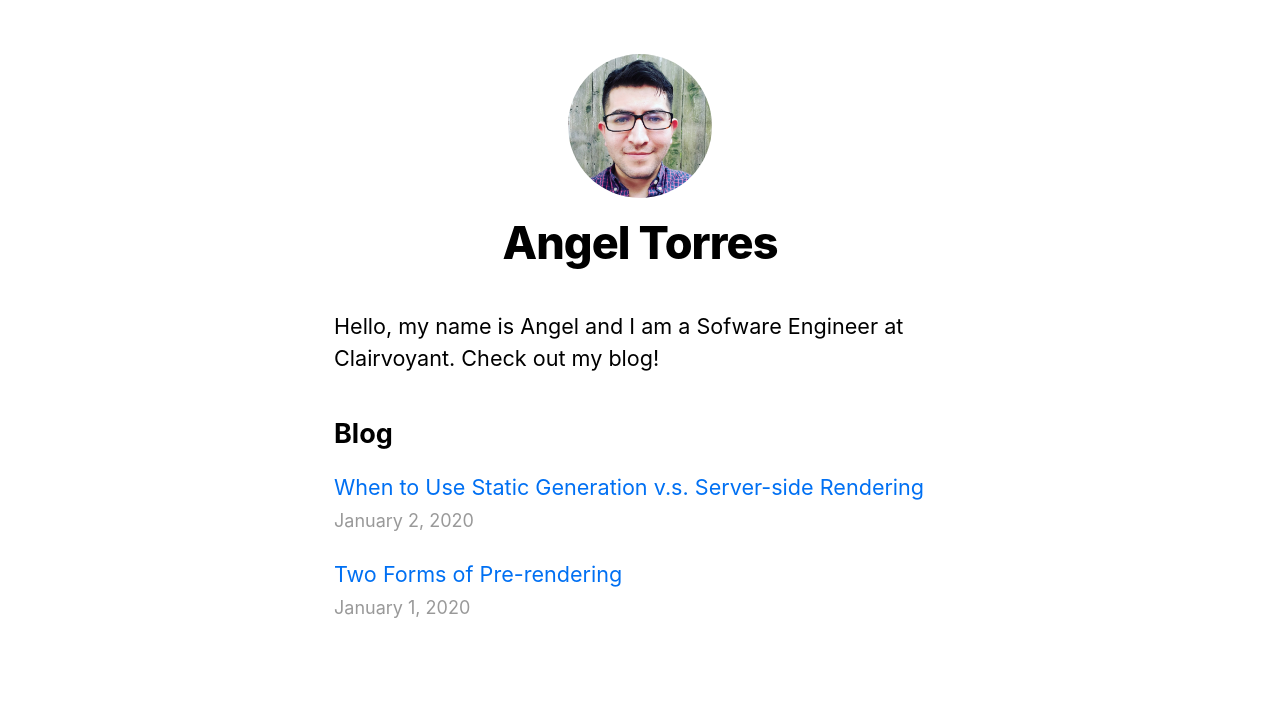
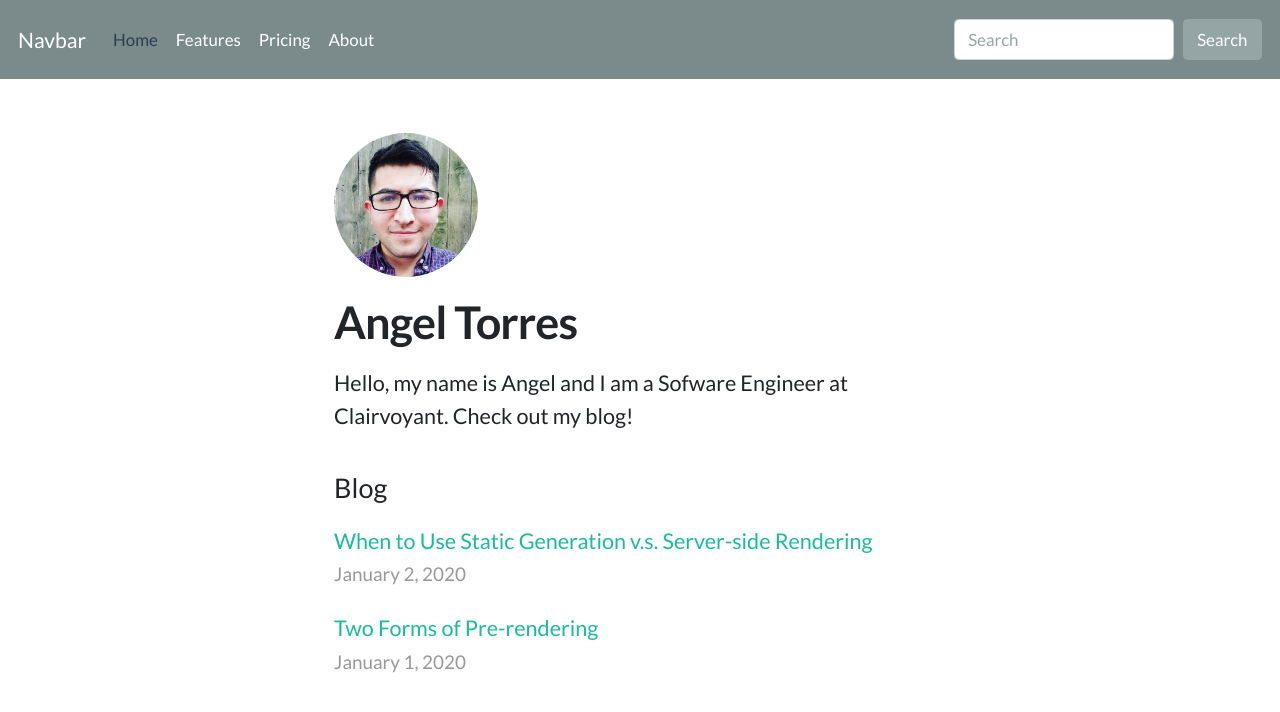
Before and after one commit to angeltorgon/nextjs-tutorial, a Next.js app in the folder nextjs-blog/: page / in a window 1280 px wide. Shown: the top 712 px of the page. Built offline with nearby package versions, Linux system fonts and the light colour scheme.

Commit message:
added a navbar component

```diff
--- a/nextjs-blog/components/layout.js
+++ b/nextjs-blog/components/layout.js
@@ -1,6 +1,7 @@
 import React from 'react'
 import Head from 'next/head'
 import Link from 'next/link'
+import Nav from '../components/nav'
 import utilStyles from '../styles/utils.module.scss'
 import styles from './layout.module.scss'
 
@@ -9,7 +10,7 @@
 
 export default function Layout({ children, home }) {
     return (
-        <div className={styles.container}>
+        <div>
             <Head>
                 <link rel="icon" href="/favicon.ico" />
                 <meta
@@ -22,10 +23,13 @@
                         siteTitle
                     )}.png?theme=light&md=0&fontSize=75px&images=https%3A%2F%2Fassets.vercel.com%2Fimage%2Fupload%2Ffront%2Fassets%2Fdesign%2Fnextjs-black-logo.svg`}
                 />
+                <link rel="stylesheet" href="https://bootswatch.com/4/flatly/bootstrap.min.css"></link>
                 <meta name="og:title" content={siteTitle} />
                 <meta name="twitter:card" content="summary_large_image" />
             </Head>
-            <header className={styles.header}>
+            <Nav />
+            <div className={styles.container}>
+                <header >
                     {home ? (
                         <>
                             <img
@@ -63,5 +67,6 @@
                     </div>
                 )}
             </div>
+        </div>
     )
 }
--- /dev/null
+++ b/nextjs-blog/components/nav.js
@@ -0,0 +1,31 @@
+export default function Nav() {
+    return (
+        <nav class="navbar navbar-expand-lg navbar-dark bg-dark">
+            <a class="navbar-brand" href="#">Navbar</a>
+            <button class="navbar-toggler" type="button" data-toggle="collapse" data-target="#navbarColor02" aria-controls="navbarColor02" aria-expanded="false" aria-label="Toggle navigation">
+                <span class="navbar-toggler-icon"></span>
+            </button>
+
+            <div class="collapse navbar-collapse" id="navbarColor02">
+                <ul class="navbar-nav mr-auto">
+                    <li class="nav-item active">
+                        <a class="nav-link" href="#">Home <span class="sr-only">(current)</span></a>
+                    </li>
+                    <li class="nav-item">
+                        <a class="nav-link" href="#">Features</a>
+                    </li>
+                    <li class="nav-item">
+                        <a class="nav-link" href="#">Pricing</a>
+                    </li>
+                    <li class="nav-item">
+                        <a class="nav-link" href="#">About</a>
+                    </li>
+                </ul>
+                <form class="form-inline my-2 my-lg-0">
+                    <input class="form-control mr-sm-2" type="text" placeholder="Search" />
+                    <button class="btn btn-secondary my-2 my-sm-0" type="submit">Search</button>
+                </form>
+            </div>
+        </nav>
+    )
+}
```
Lines whose indentation alone changed are shown as unchanged.
